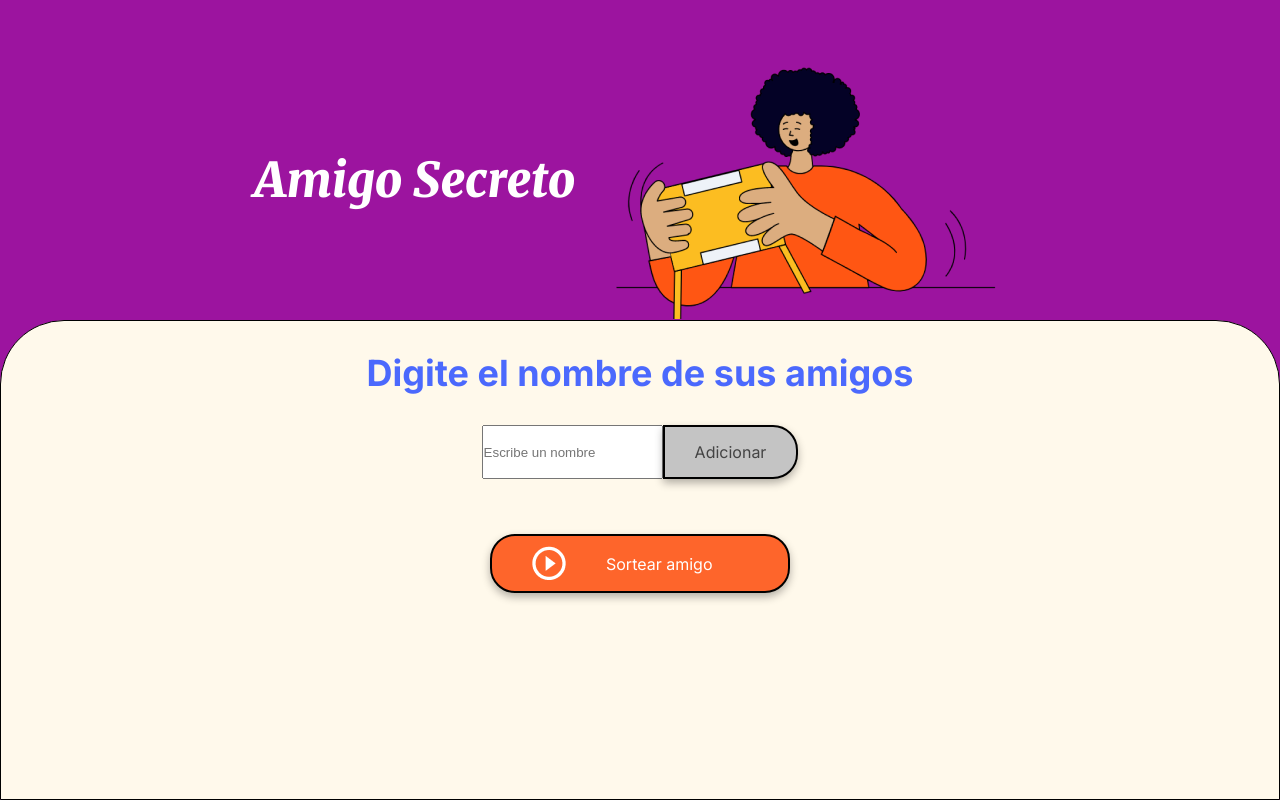
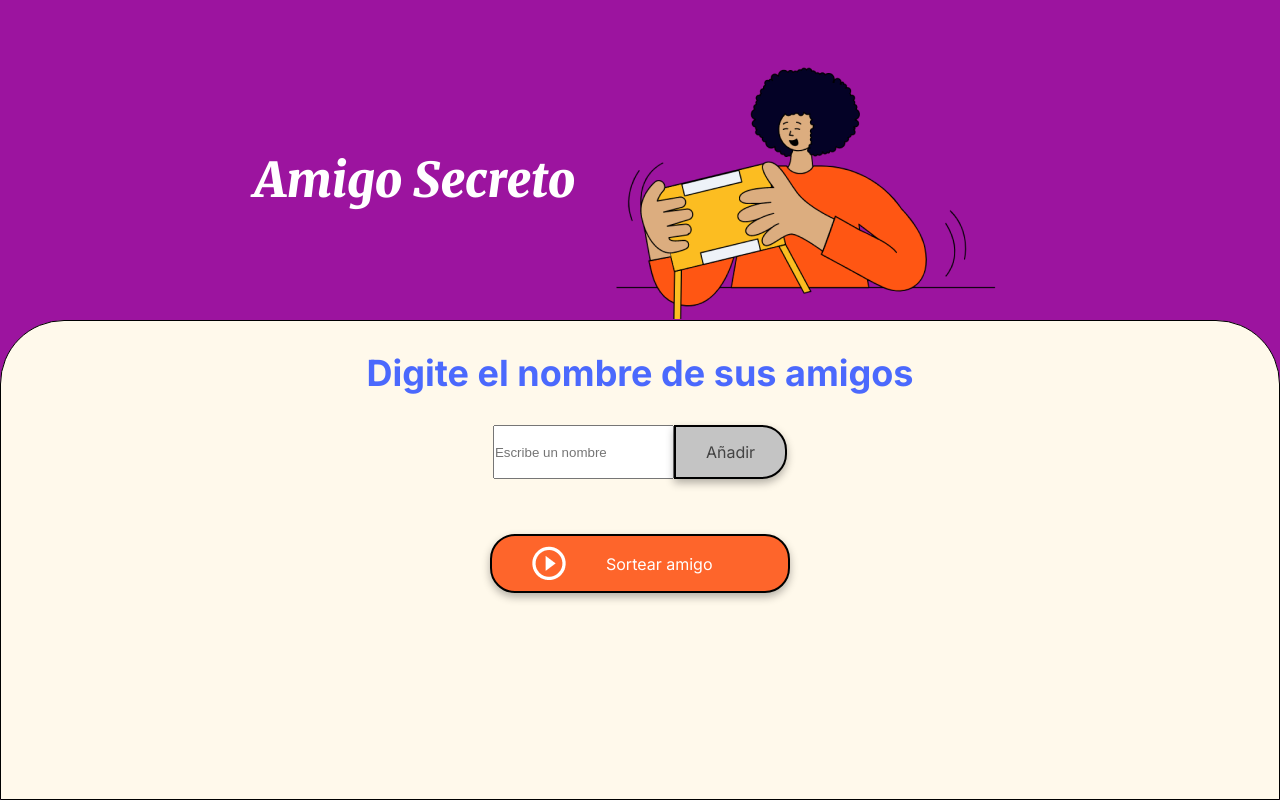
Before and after one commit to nube21verde/challen-2, a plain HTML site: page index.html in a window 1280 px wide. Drawn offline with Linux system fonts and the light colour scheme.

Commit message:
Update index.html

```diff
--- a/index.html
+++ b/index.html
@@ -30,7 +30,7 @@
             <h2 class="section-title">Digite el nombre de sus amigos</h2>
             <div class="input-wrapper">
                 <input type="text" id="amigo" placeholder="Escribe un nombre">
-                <button class="button-add" onclick="agregarAmigo()">Adicionar</button>
+                <button class="button-add" onclick="agregarAmigo()">Añadir</button>
             </div>
 
             <!-- Lista de amigos -->
```
